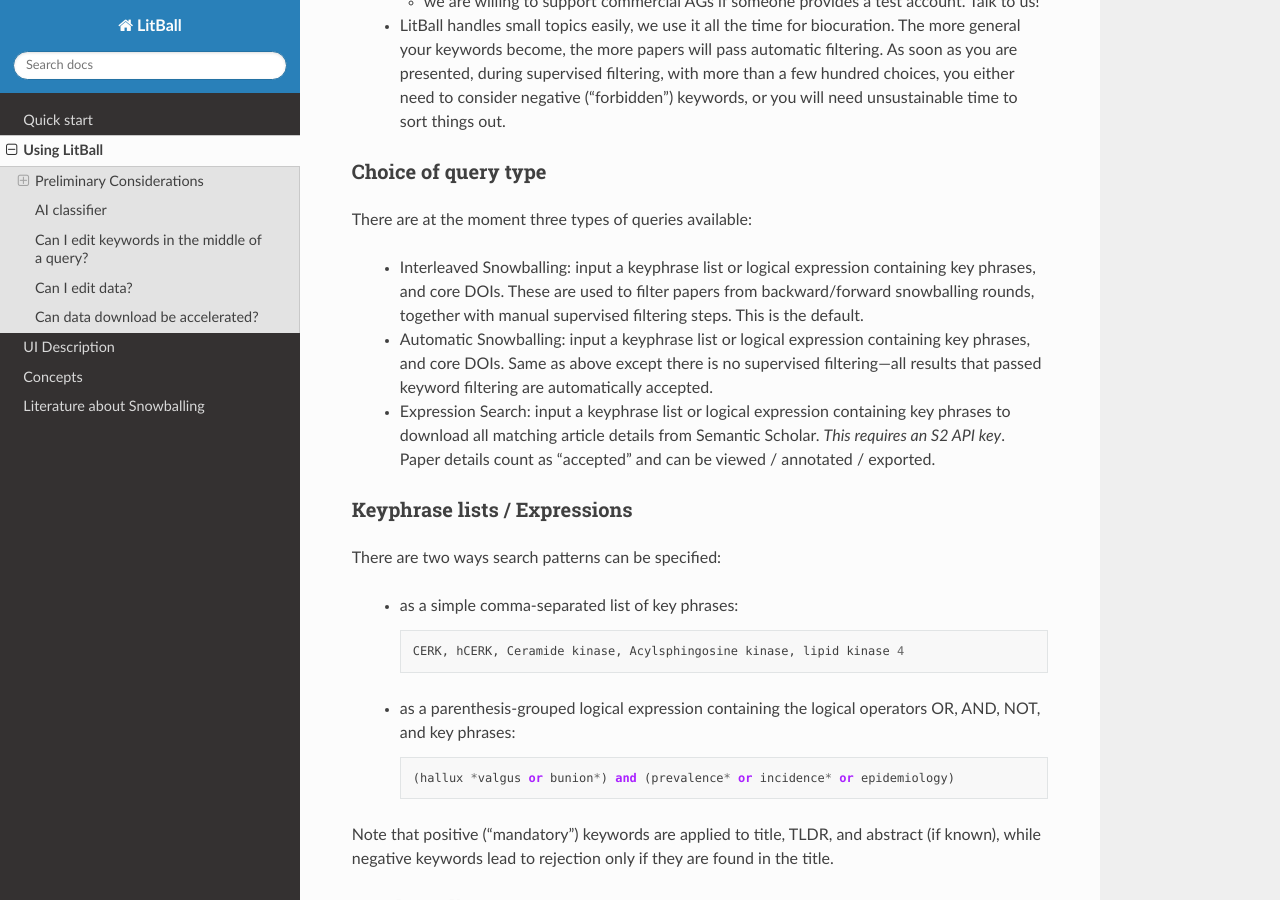
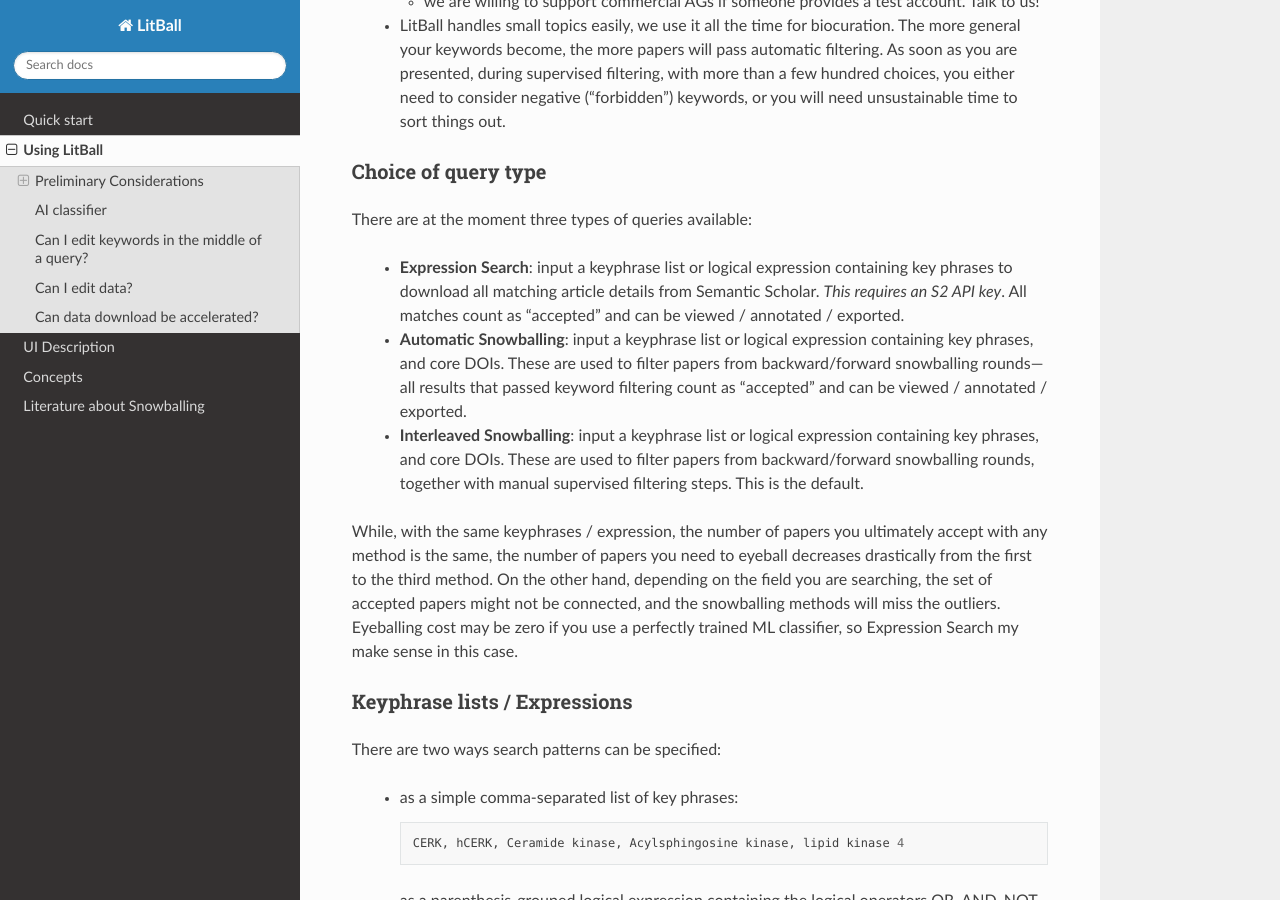
Before and after one commit to rwst/LitBall, a Sphinx documentation site: the page built from doc/using.rst, in a window 1280 px wide and 900 px high, scrolled down 588 px. Built offline with Sphinx 7.4.7 and the Read the Docs theme 2.0.0, drawn with Linux system fonts in a browser that asks for light colours.

Commit message:
doc: query types

```diff
--- a/doc/using.rst
+++ b/doc/using.rst
@@ -22,11 +22,13 @@
 ^^^^^^^^^^^^^^^^^^^^
 There are at the moment three types of queries available:
 
- - Interleaved Snowballing: input a keyphrase list or logical expression containing key phrases, and core DOIs. These are used to filter papers from backward/forward snowballing rounds, together with manual supervised filtering steps. This is the default.
+ - **Expression Search**: input a keyphrase list or logical expression containing key phrases to download all matching article details from Semantic Scholar. *This requires an S2 API key*. All matches count as "accepted" and can be viewed / annotated / exported.
 
- - Automatic Snowballing: input a keyphrase list or logical expression containing key phrases, and core DOIs. Same as above except there is no supervised filtering---all results that passed keyword filtering are automatically accepted.
+ - **Automatic Snowballing**: input a keyphrase list or logical expression containing key phrases, and core DOIs. These are used to filter papers from backward/forward snowballing rounds---all results that passed keyword filtering count as "accepted" and can be viewed / annotated / exported.
 
- - Expression Search: input a keyphrase list or logical expression containing key phrases to download all matching article details from Semantic Scholar. *This requires an S2 API key*. Paper details count as "accepted" and can be viewed / annotated / exported.
+ - **Interleaved Snowballing**: input a keyphrase list or logical expression containing key phrases, and core DOIs. These are used to filter papers from backward/forward snowballing rounds, together with manual supervised filtering steps. This is the default.
+
+While, with the same keyphrases / expression, the number of papers you ultimately accept with any method is the same, the number of papers you need to eyeball decreases drastically from the first to the third method. On the other hand, depending on the field you are searching, the set of accepted papers might not be connected, and the snowballing methods will miss the outliers. Eyeballing cost may be zero if you use a perfectly trained ML classifier, so Expression Search my make sense in this case.
 
 Keyphrase lists / Expressions
 ^^^^^^^^^^^^^^^^^^^^^^^^^^^^^
```
